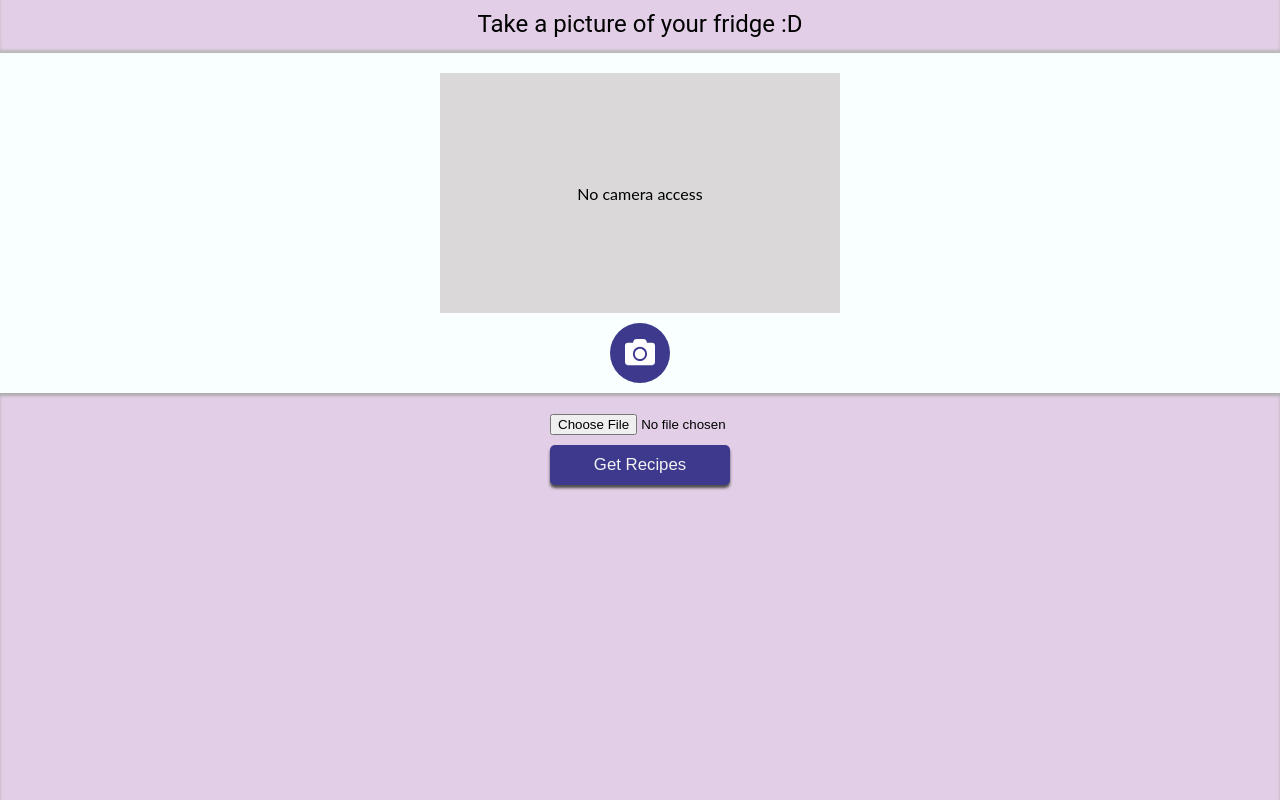
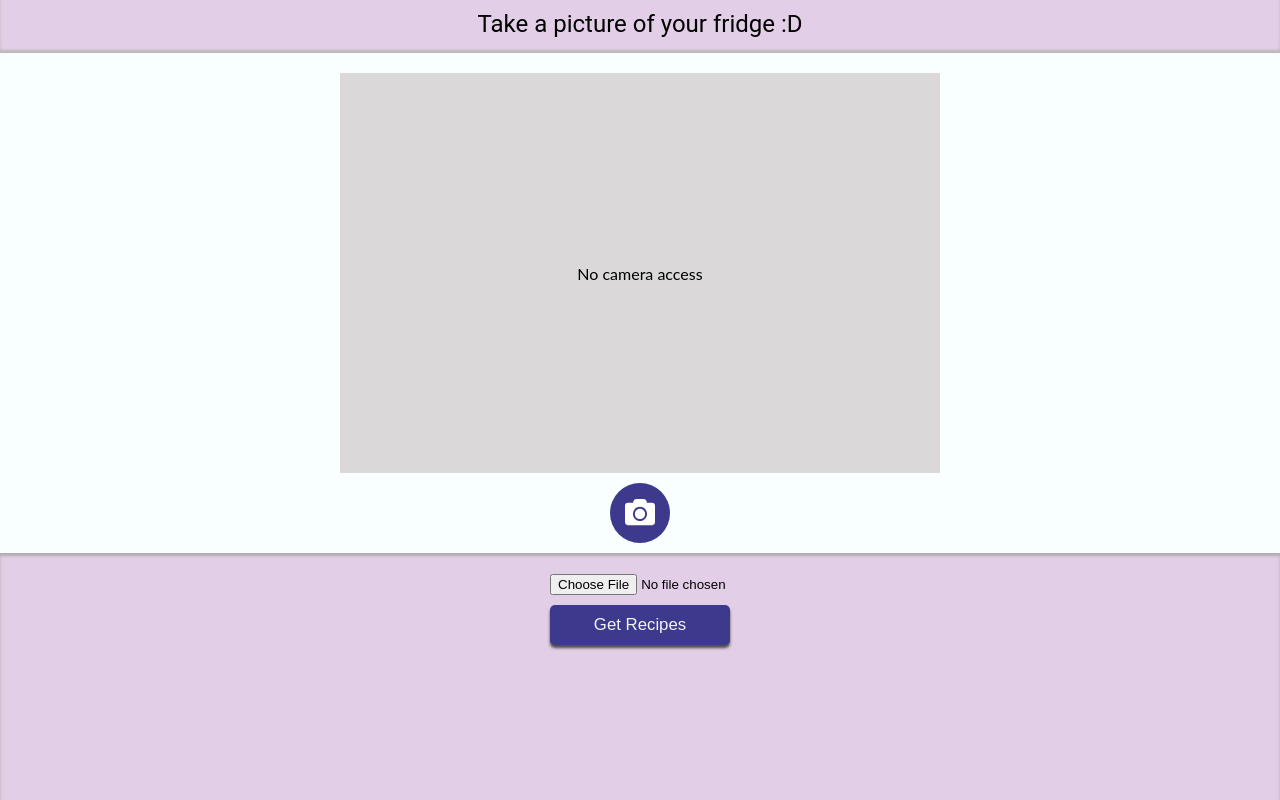
Before and after one commit to clarence-lee-sheng/recipeGO, a React (Create React App) app in the folder frontend/: page /capture in a window 1280 px wide. Built offline with nearby package versions, Linux system fonts and the light colour scheme; no server answers; the HTML template or start-up script is replaced by a standard one; a web font is replaced by a local one.

Commit message:
accomodating for large screens

```diff
--- a/frontend/src/pages/captureScreen/captureScreen.styles.scss
+++ b/frontend/src/pages/captureScreen/captureScreen.styles.scss
@@ -96,3 +96,28 @@
         margin-bottom: 10px;
     }
 }
+
+@media only screen and (min-width: 1024px) and (min-height: 700px) {
+    .no-video-access{
+        width: 600px;
+        height: 400px;
+    }
+
+    .image-canvas{
+        width: 600px;
+    }
+
+    .fridge-capture{
+        width: 600px;
+
+    }
+
+    .capture-screen-prompt{
+        margin-bottom: 20px;
+    }
+
+    .capture-btn{
+        margin-top: 10px;
+        margin-bottom: 10px;
+    }
+}
```
